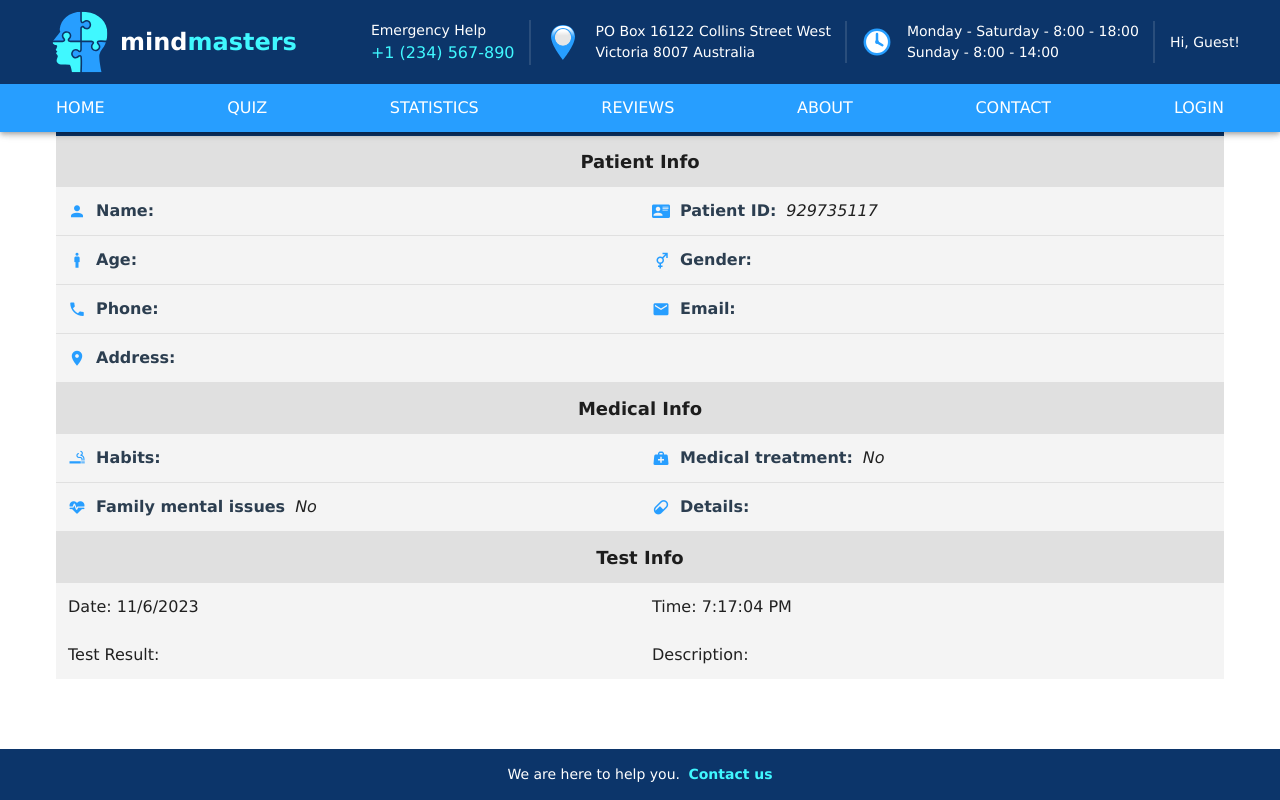
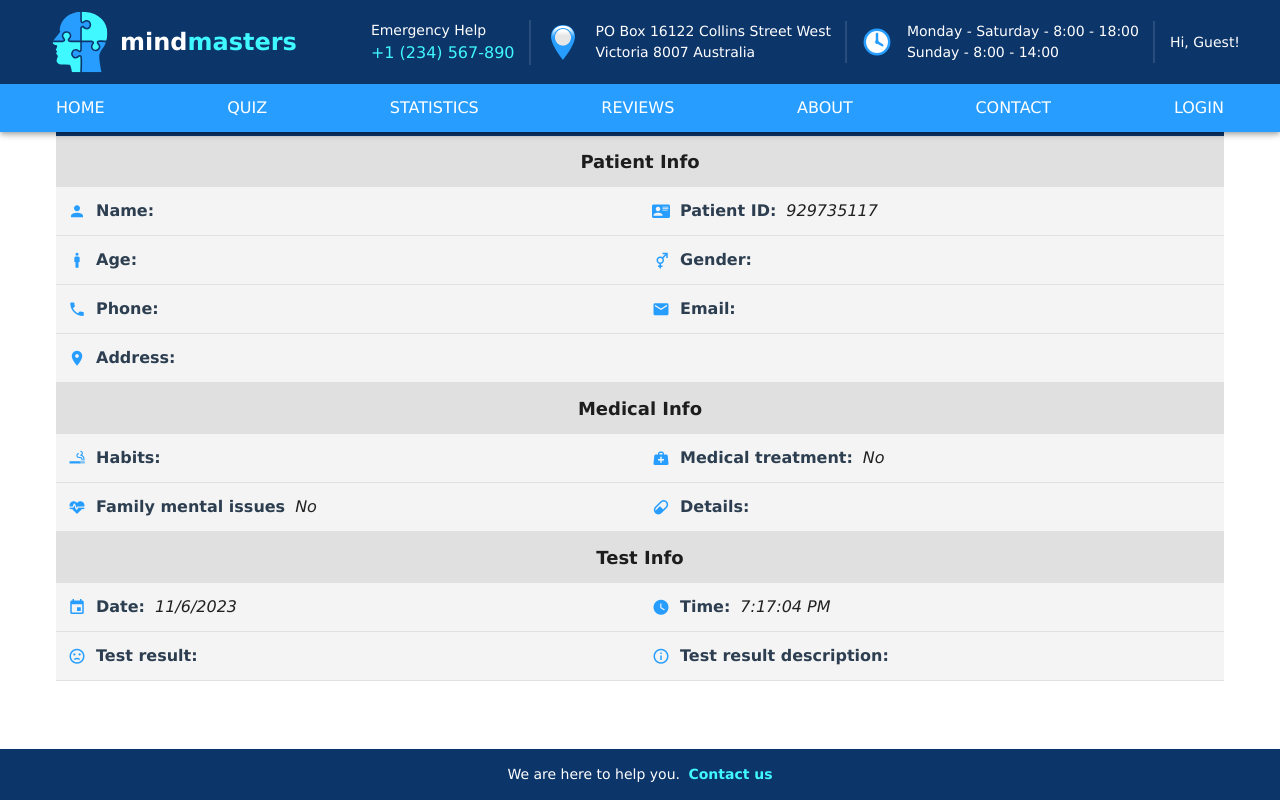
Before and after one commit to Feralwater/CogniLearn, a Vue app: page /results in a window 1280 px wide. Built offline with nearby package versions, Linux system fonts and the light colour scheme.

Commit message:
add styles to Test Info

```diff
--- a/src/views/TestResultsView/TestResultsView.vue
+++ b/src/views/TestResultsView/TestResultsView.vue
@@ -3,7 +3,7 @@ import { getTestResultDescription } from "@/utils/testResultProcessor";
 import html2pdf from "html2pdf.js";
 import { usePatientStore } from "@/stores/patient";
 import type { PropType } from "vue";
-import { computed } from "vue";
+import { computed, ref } from "vue";
 import logo from "@/assets/icons/logo.svg";
 
 
@@ -22,8 +22,11 @@ const patientId = computed(() => {
   return Math.floor(Math.random() * 1000000000);
 });
 const habits = computed(() => {
-  return patient.badHabits.join(", ")
+  return patient.badHabits.join(", ");
 });
+const testData = ref(new Date().toLocaleDateString());
+const testTime = ref(new Date().toLocaleTimeString());
+
 const downloadPDF = () => {
   const element = document.getElementById("element-to-pdf");
 
@@ -137,19 +140,27 @@ const downloadPDF = () => {
           </v-col>
         </v-row>
         <v-row>
-          <v-col cols="6">
-            Date: {{ new Date().toLocaleDateString() }}
+          <v-col cols="6" class="registration-col">
+            <v-icon color="primary" size="18">mdi-calendar</v-icon>
+            <span class="registration-field">Date: </span>
+            <span class="registration-data">{{ testData }}</span>
           </v-col>
-          <v-col cols="6">
-            Time: {{ new Date().toLocaleTimeString() }}
+          <v-col cols="6" class="registration-col">
+            <v-icon color="primary" size="18">mdi-clock</v-icon>
+            <span class="registration-field">Time: </span>
+            <span class="registration-data">{{ testTime }}</span>
           </v-col>
         </v-row>
         <v-row>
-          <v-col cols="6">
-            Test Result: {{ testResult }}
+          <v-col cols="6" class="registration-col">
+            <v-icon color="primary" size="18">mdi-emoticon-sad-outline</v-icon>
+            <span class="registration-field">Test result: </span>
+            <span class="registration-data">{{ props.testResult }}</span>
           </v-col>
-          <v-col cols="6">
-            Description: {{ depressionResults }}
+          <v-col cols="6" class="registration-col">
+            <v-icon color="primary" size="18">mdi-information-outline</v-icon>
+            <span class="registration-field">Test result description: </span>
+            <span class="registration-data">{{ depressionResults }}</span>
           </v-col>
         </v-row>
       </section>
```
